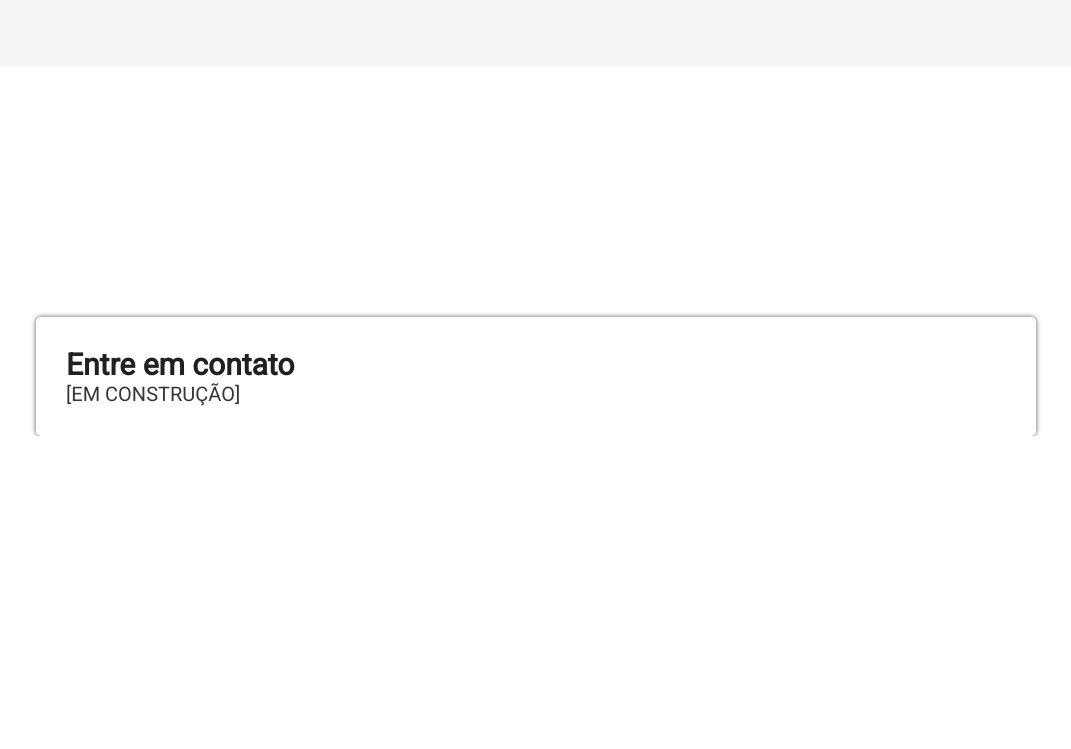
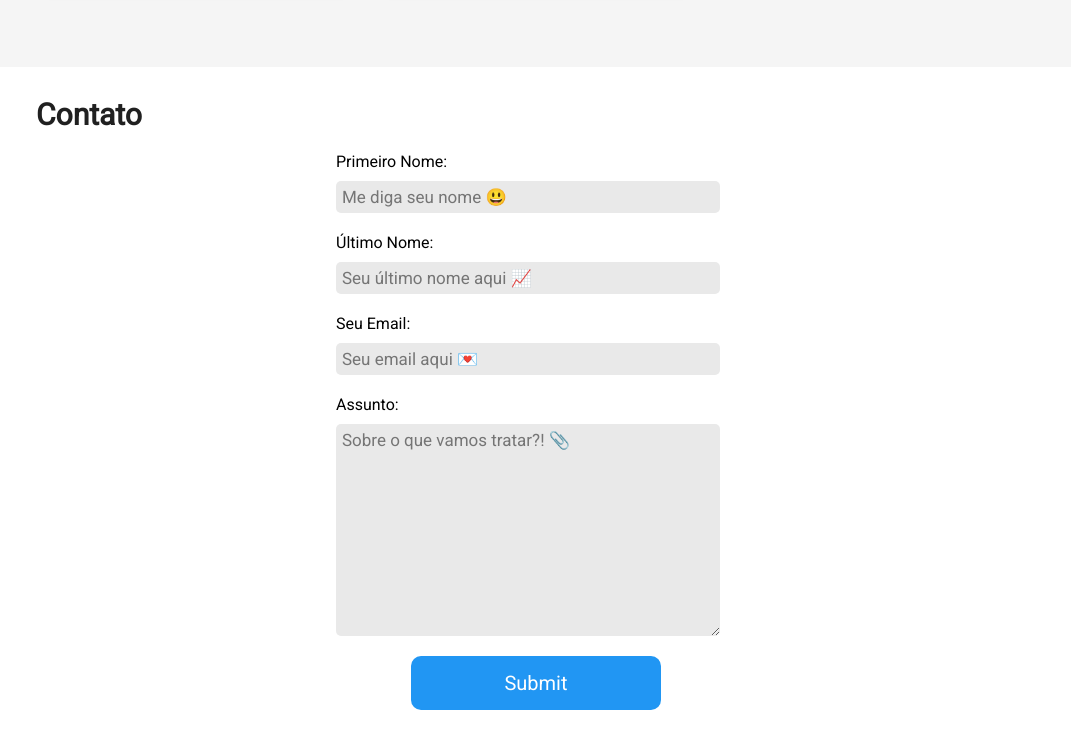
Before and after one commit to BrunoS3D/brunos3d.github.io, a website: page index.html in a window 1280 px wide. Shown: the part 2495-3244 px from the top of the page, without its empty margins (104-1175 px from the left). Before the commit the page ends 2931 px from the top, so only its background shows below. Drawn offline with nearby package versions, Linux system fonts and the light colour scheme.

Commit message:
adicionado contato

```diff
--- a/assets/styles.css
+++ b/assets/styles.css
@@ -106,6 +106,55 @@ html {
 	color: #000;
 }
 
+.contact-content {
+	margin: 0 auto;
+	max-width: 400px;
+	display: flex;
+	flex-direction: column;
+}
+
+.contact-input-label {
+	margin-top: 20px;
+	margin-bottom: 10px;
+}
+
+.contact-input {
+	padding: 6px;
+	margin-right: 16px;
+	font-size: 17px;
+	border-radius: 5px;
+	border: none;
+	color: #000;
+	background-color: #e9e9e9;
+}
+
+.contact-input-textarea {
+	resize: vertical;
+	max-width: 400px;
+	min-height: 150px;
+	height: auto;
+	padding: 6px;
+	margin-right: 16px;
+	font-size: 17px;
+	border-radius: 5px;
+	border: none;
+	color: #000;
+	background-color: #e9e9e9;
+}
+
+.contact-submit-button {
+	margin: 20px auto;
+	width: 250px;
+	border: none;
+	outline: none;
+	color: white;
+	background-color: #2196F3;
+	cursor: pointer;
+	padding: 15px;
+	font-size: 20px;
+	border-radius: 10px;
+}
+
 .main-section {
 	padding: 50px;
 	background: linear-gradient(0deg, rgba(0, 0, 0, 0.7), rgba(0, 0, 0, 0.7)), url("./background.jpg");
@@ -187,7 +236,7 @@ html {
 	padding: 30px;
 }
 
-.repo-container .title-centered {
+.title-centered {
 	align-self: center;
 }
 
@@ -265,15 +314,6 @@ html {
 	text-decoration: underline;
 }
 
-.paper {
-	margin-top: 250px;
-	padding: 30px;
-	max-width: 1000px;
-	background: #fff;
-	border-radius: 5px;
-	box-shadow: 0 0 5px #555;
-}
-
 h2 {
 	color: #202020;
 	font-size: 30px;
--- a/index.html
+++ b/index.html
@@ -66,16 +66,31 @@
 		</div>
 	</div>
 
-	<div class="section-content" id="contact">
-		<div class="paper">
-			<h2>
-				Entre em contato
-			</h2>
-			<p>
-				[EM CONSTRUÇÃO]
-			</p>
-		</div>
+	<div class="section-content vertical-space" id="contact">
+		<h2 class="title-centered">
+			Contato
+		</h2>
+
+		<form class="contact-content" action="/">
+			<label class="contact-input-label" for="fname">Primeiro Nome:</label>
+			<input class="contact-input" type="text" id="fname" name="firstname" placeholder="Me diga seu nome 😃">
+
+			<label class="contact-input-label" for="lname">Último Nome:</label>
+			<input class="contact-input" type="text" id="lname" name="lastname" placeholder="Seu último nome aqui 📈">
+
+			<label class="contact-input-label" for="email">Seu Email:</label>
+			<input class="contact-input" type="text" id="email" name="email" placeholder="Seu email aqui 💌" required>
+
+			<label class="contact-input-label" for="subject">Assunto:</label>
+			<textarea class="contact-input-textarea" id="subject" name="subject" placeholder="Sobre o que vamos tratar?! 📎" style="height:200px"></textarea>
+
+			<input class="contact-submit-button" type="submit" value="Submit">
+		</form>
 	</div>
+
+	<footer class="vertical-space">
+
+	</footer>
 
 	<button id="button-scroll-top" title="Go to top">Top</button>
 
```
